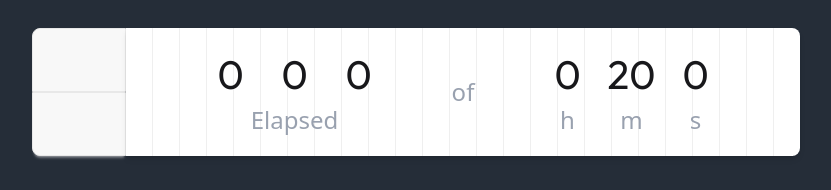
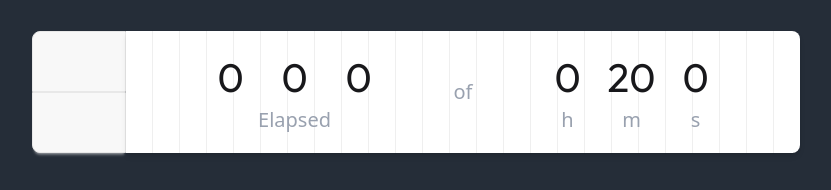
Before and after one commit to ccjmne/bdo-timer, a SvelteKit app: page / in a window 1280 px wide. Shown: the part 405-595 px from the top of the page, without its empty margins (224-1055 px from the left). Built offline with nearby package versions, Linux system fonts and the light colour scheme; some icons are missing.

Commit message:
Smaller normalised text-xs font-size

```diff
--- a/src/app.css
+++ b/src/app.css
@@ -12,6 +12,7 @@
 @theme {
   --ease-out-quad: cubic-bezier(0.5, 1, 0.89, 1);
   --animate-fall: fall 2s var(--ease-out-quad) infinite;
+  --text-xs: .625rem;
 
   @keyframes fall {
     from {
```
